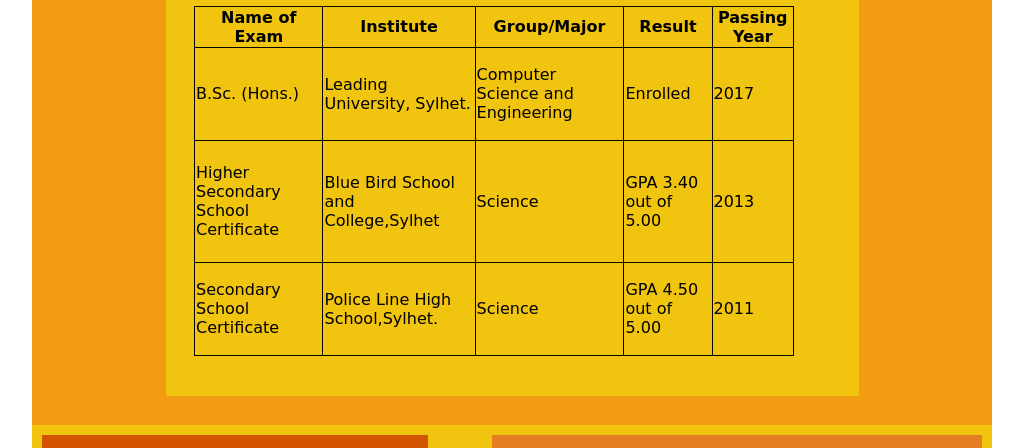
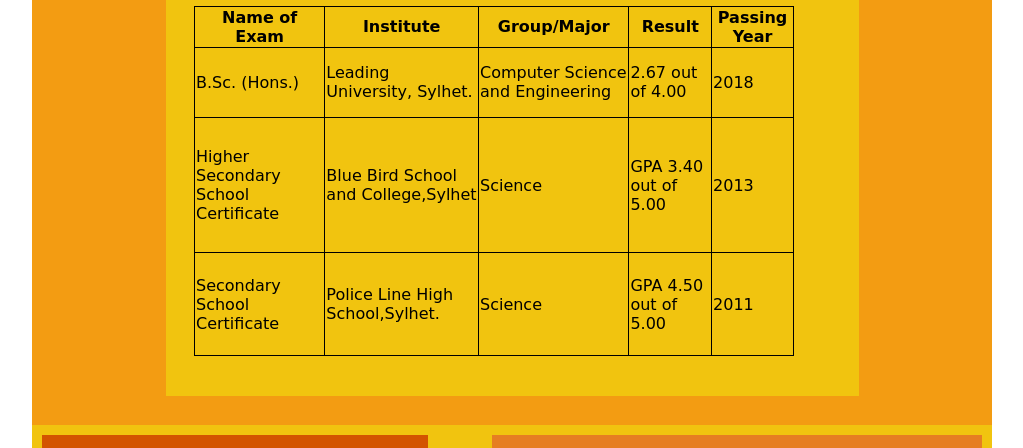
Before and after one commit to ShofiAhmed/CV-row, a plain HTML site: page index.html in a window 1280 px wide. Shown: the part 652-1100 px from the top of the page, without its empty margins (128-1151 px from the left). Drawn offline with Linux system fonts and the light colour scheme.

Commit message:
Update index.html

```diff
--- a/index.html
+++ b/index.html
@@ -68,8 +68,8 @@
                                     <td>B.Sc. (Hons.)</td>
                                     <td>Leading University, Sylhet.</td>
                                     <td>Computer Science and Engineering</td>
-                                    <td>Enrolled</td>
-                                    <td>2017</td>
+                                    <td>2.67 out of 4.00</td>
+                                    <td>2018</td>
                                 </tr>
                                 <tr>
                                     <td>Higher Secondary School Certificate  </td>
```
